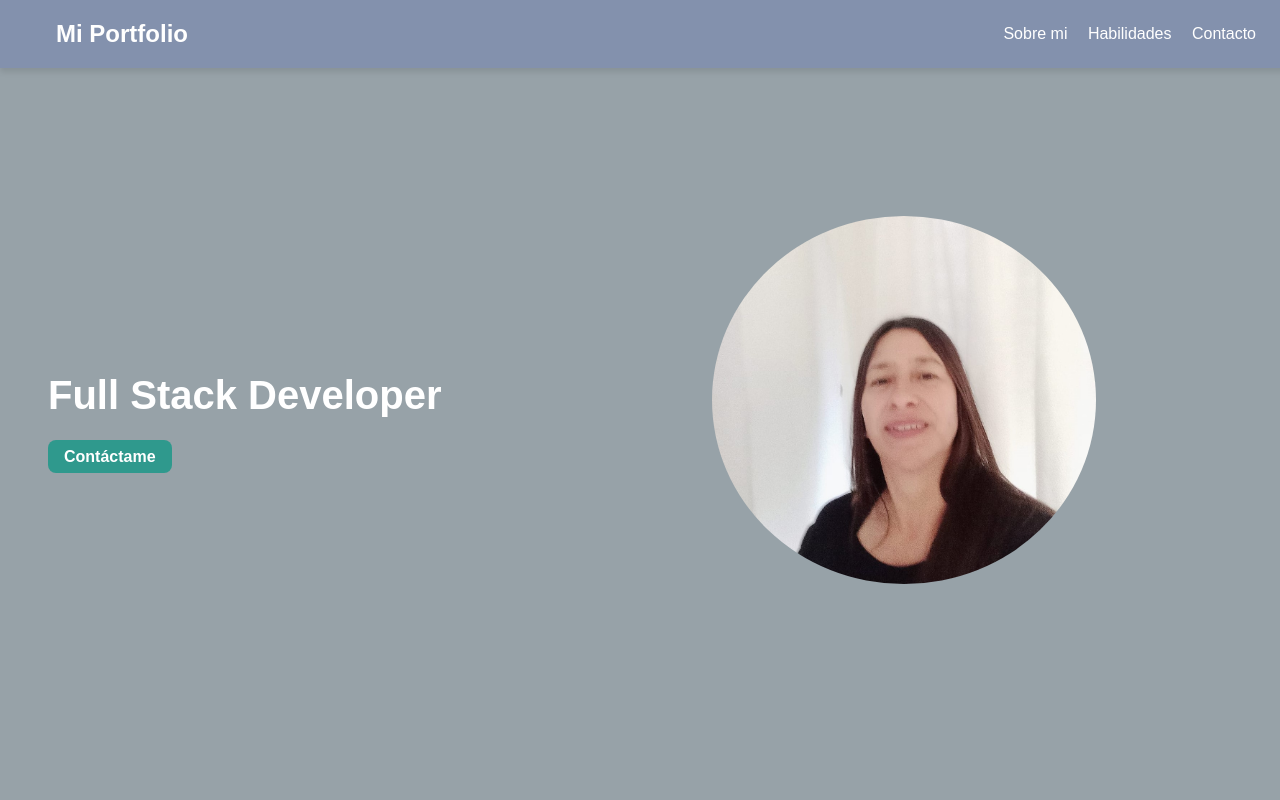
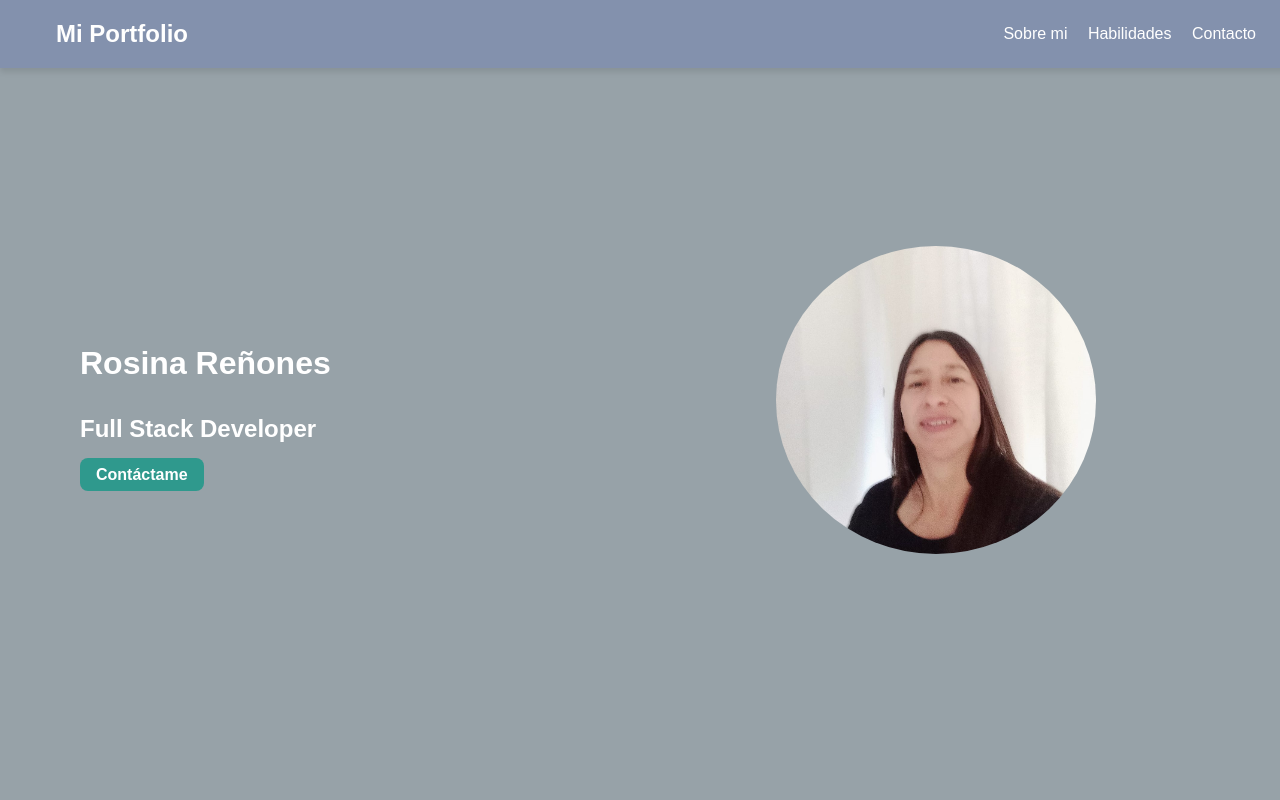
Before and after one commit to Rosinaer/Portfolio, a plain HTML site: page index.html in a window 1280 px wide. Shown: the top 800 px of the page. Drawn offline with Linux system fonts and the light colour scheme.

Commit message:
Se agrega nombre

```diff
--- a/index.html
+++ b/index.html
@@ -28,7 +28,8 @@
     <header class="header">
         <img src="./Documentos/Image1.jpeg" alt="Mi Foto" class="mi-foto">
         <div class="header-content">
-            <h2>Full Stack Developer</h2>
+            <h2>Rosina Reñones</h2>
+            <h3>Full Stack Developer</h3>
 
             <a href="#contact" class="btn-contact">Contáctame</a>
         </div>
--- a/style.css
+++ b/style.css
@@ -60,8 +60,8 @@ nav a:last-child {
 .mi-foto {
     position: absolute;
     right: 15%;
-    max-width: 30%;
-    max-height: 50vh;
+    max-width: 25%;
+    max-height: 40vh;
     border-radius: 50%;
     display: none;
 }
@@ -83,18 +83,19 @@ nav a:last-child {
 .header-content {
     text-align: left;
     z-index: 10;
-    padding-left: 3rem;
+    padding-left: 5rem;
 }
 
 .header-content h2 {
-    font-size: 2.5rem;
+    font-size:2rem;
     font-weight: bold;
-    margin-bottom: 1.25rem;
+    margin-bottom: 1rem;
 }
 
-.header-content p {
-    font-size: 1.5rem;
-    margin-bottom: 2.25rem;
+.header-content h3 {
+   font-size:1.5rem;
+   font-weight: bold;
+   margin-bottom: 1rem;
 }
 
 /* Botón */
```
